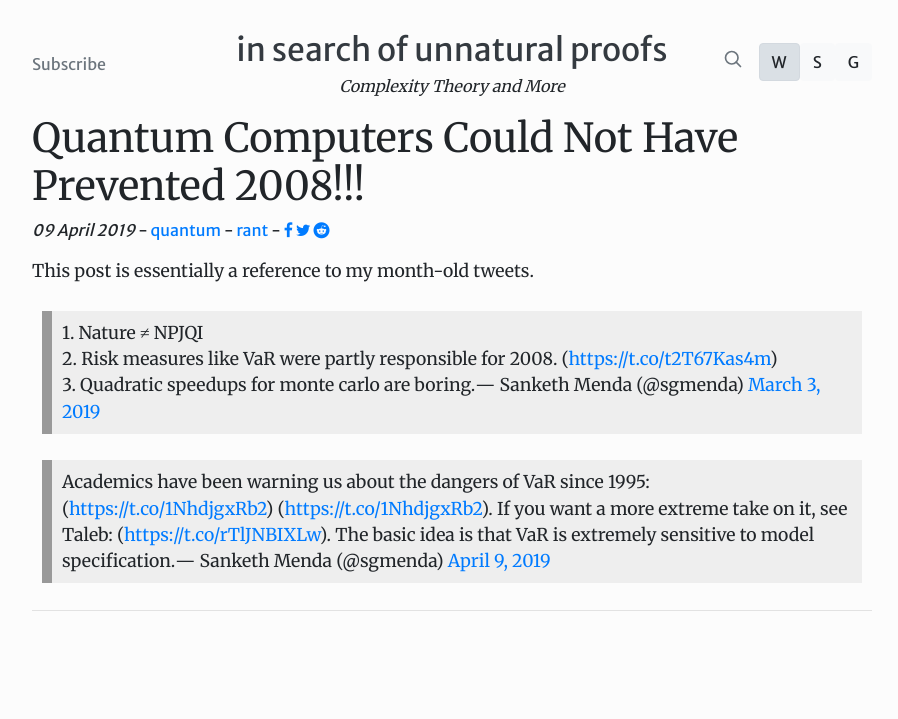
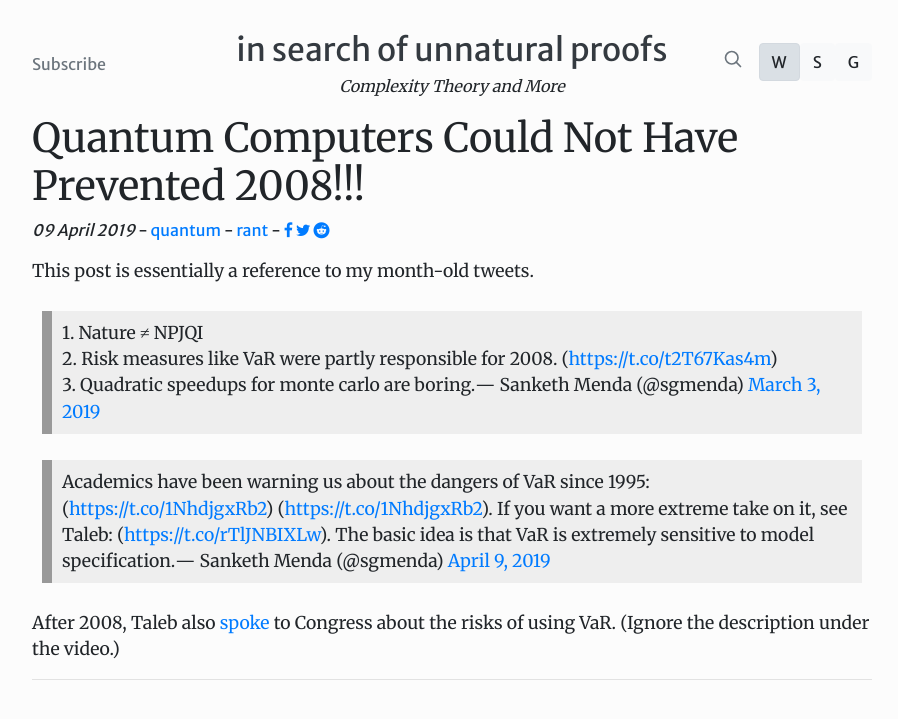
Before and after one commit to unnatural-proofs/unnatural-proofs.github.io, a Jekyll site: the page built from _posts/2019-4-9-quantum-computers-could-not-have-prevented-2008.md, in a window 1280 px wide. Shown: the top 719 px of the page, without its empty margins (188-1086 px from the left). Built offline with Jekyll 4.4.1, drawn with Linux system fonts in a browser that asks for light colours; nearby versions of some CDN libraries; comment, search, counter and statistics services are not loaded.

Commit message:
added link

```diff
--- a/_posts/2019-4-9-quantum-computers-could-not-have-prevented-2008.md
+++ b/_posts/2019-4-9-quantum-computers-could-not-have-prevented-2008.md
@@ -15,3 +15,5 @@ This post is essentially a reference to my month-old tweets.
 
 <blockquote class="twitter-tweet tw-align-center" data-conversation="none" data-lang="en"><p lang="en" dir="ltr">Academics have been warning us about the dangers of VaR since 1995: (<a href="https://t.co/1NhdjgxRb2">https://t.co/1NhdjgxRb2</a>) (<a href="https://t.co/1NhdjgxRb2">https://t.co/1NhdjgxRb2</a>). If you want a more extreme take on it, see Taleb: (<a href="https://t.co/rTlJNBIXLw">https://t.co/rTlJNBIXLw</a>). The basic idea is that VaR is extremely sensitive to model specification.</p>&mdash; Sanketh Menda (@sgmenda) <a href="https://twitter.com/sgmenda/status/1115624921714044929?ref_src=twsrc%5Etfw">April 9, 2019</a></blockquote>
 <script async src="https://platform.twitter.com/widgets.js" charset="utf-8"></script>
+
+After 2008, Taleb also [spoke](http://nassimtaleb.org/2010/06/nassim-taleb-speaks-to-congress-value-at-risk-var/) to Congress about the risks of using VaR. (Ignore the description under the video.)
```
